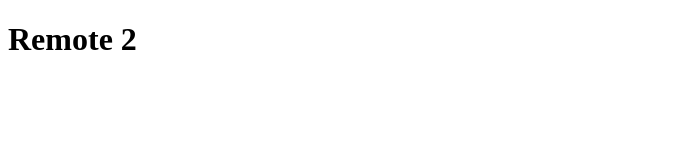
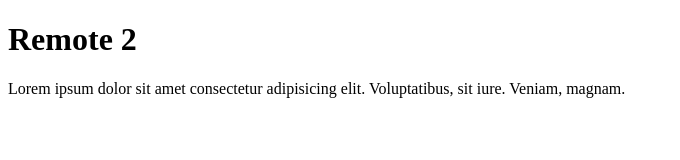
Before and after one commit to Kirasakti/kira-git-test-2, a plain HTML site: page index.html in a window 1280 px wide. Shown: the whole page, without its empty margins (0-680 px from the left). Drawn offline with Linux system fonts and the light colour scheme.

Commit message:
menambahkan p

```diff
--- a/index.html
+++ b/index.html
@@ -7,5 +7,9 @@
   </head>
   <body>
     <h1>Remote 2</h1>
+    <p>
+      Lorem ipsum dolor sit amet consectetur adipisicing elit. Voluptatibus, sit
+      iure. Veniam, magnam.
+    </p>
   </body>
 </html>
```
